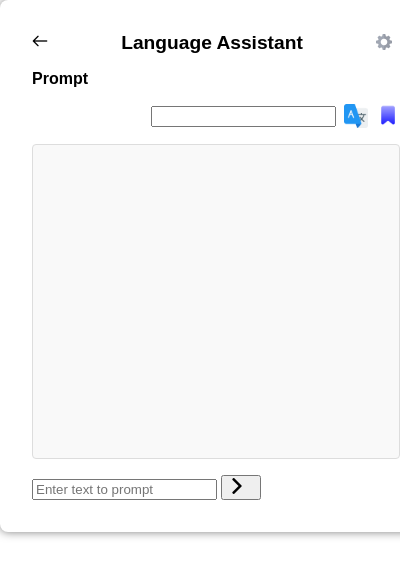
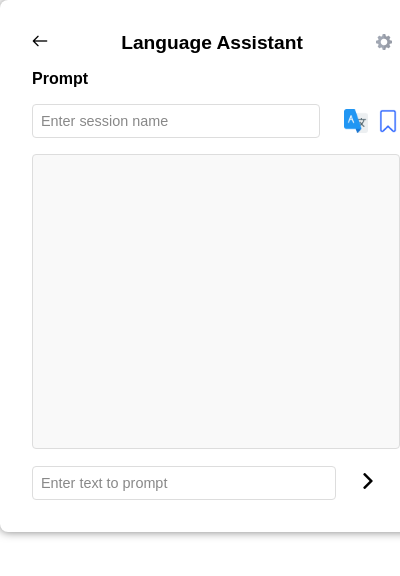
Before and after one commit to JesusRdzT/chrome-ai-challenge, a browser extension: page src/popup/prompt.html in a window 400 px wide. Shown: the top 576 px of the page. Drawn offline with Linux system fonts and the light colour scheme.

Commit message:
Styles - Saved sessions input and list / save icon toggle

```diff
--- /dev/null
+++ b/src/popup/change_icons.js
@@ -0,0 +1,21 @@
+document.addEventListener("DOMContentLoaded", function () {
+    const saveButton = document.getElementById("save-session");
+
+    if (!saveButton) return;
+
+    saveButton.addEventListener("click", function () {
+      const bookmarkIcon = this.querySelector("img");
+
+      if (!bookmarkIcon) return;
+
+      bookmarkIcon.src = "icons/bookmark.png";
+
+      this.disabled = true;
+    });
+
+    const bookmarkIcon = saveButton.querySelector("img");
+
+    if (bookmarkIcon) {
+      bookmarkIcon.src = "icons/mark.png";
+    }
+  });
--- a/src/popup/css/prompt.css
+++ b/src/popup/css/prompt.css
@@ -22,13 +22,13 @@ main {
     margin-top: 1rem;
 }
 
-#prompt-input-form {
+.prompt-input-form {
     display: flex;
     align-items: center;
     gap: 0.5rem;
 }
 
-#prompt-input {
+.prompt-input {
     flex: 1;
     padding: 0.5rem;
     border: 1px solid #ddd;
@@ -36,15 +36,15 @@ main {
     font-size: 0.9rem;
 }
 
-#prompt-input::placeholder {
+.prompt-input::placeholder {
     color: #888888;
 }
 
-#prompt-input:hover {
+.prompt-input:hover {
     border-color: #2F88FC;
 }
 
-#prompt-input-form button {
+.prompt-input-form button {
     background-color: transparent;
     color: #ffffff;
     border: none;
@@ -57,6 +57,23 @@ main {
 
 #prompt-input-form button:hover {
     transform: scale(1.25);
+}
+
+#session-name {
+    flex: 1;
+    padding: 0.5rem;
+    border: 1px solid #ddd;
+    border-radius: 0.25rem;
+    font-size: 0.9rem;
+    margin-right: 1rem;
+}
+
+#session-name::placeholder {
+    color: #888888;
+}
+
+#session-name:hover {
+    border-color: #2F88FC;
 }
 
 /* Icons */
--- a/src/popup/popup.js
+++ b/src/popup/popup.js
@@ -22,6 +22,7 @@ async function setupPromptSection() {
         anchor.innerText = session.name ?? `Session ${index + 1}`;
 
         const li = document.createElement("li");
+        li.className = "saved-session-item";
         li.appendChild(anchor);
         ul.appendChild(li);
       });
--- a/src/popup/prompt.html
+++ b/src/popup/prompt.html
@@ -19,13 +19,14 @@
 
     <section class="section-container">
       <h2 class="section-title">Prompt</h2>
+
       <div class="icons-container">
-        <input id="session-name" />
+        <input id="session-name" placeholder="Enter session name"/>
         <button data-tooltip="Translate">
           <img src="icons/translate.png" alt="Translate" class="translate-icon">
         </button>
         <button id="save-session" data-tooltip="Save">
-          <img src="icons/bookmark.png" alt="Save" class="bookmark-icon">
+          <img src="icons/mark.png" alt="Save" class="bookmark-icon">
         </button>
       </div>
     </section>
@@ -46,5 +47,7 @@
     </main>
 
     <script src="prompt.js"></script>
+    <script src="change_icons.js" defer></script>
+
   </body>
 </html>
```
Also changed, not shown: src/popup/css/main.css (+28 -3 lines), src/popup/icons/mark.png (added), src/popup/icons/sound.png (added).
